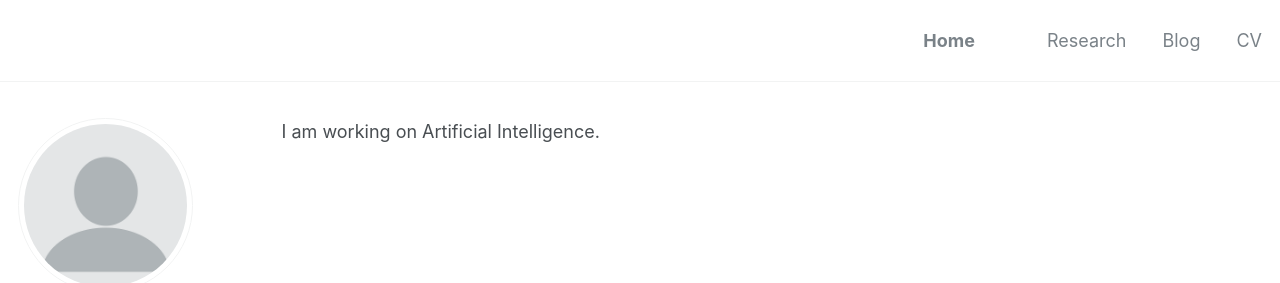
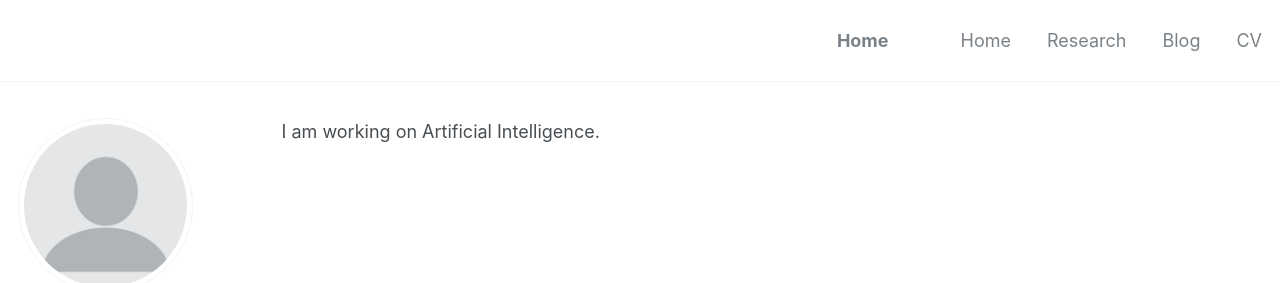
Before and after one commit to YashSharma79/YashSharma79.github.io, a Jekyll site: the page built from index.md, in a window 1280 px wide. Shown: the top 283 px of the page. Built offline with Jekyll 4.4.1, drawn with Linux system fonts in a browser that asks for light colours; our own code applies the rules of GitHub Pages for plain Markdown files.

Commit message:
Navigation bar

```diff
--- a/_data/navigation.yml
+++ b/_data/navigation.yml
@@ -1,5 +1,8 @@
 # main links links
 main:
+  - title: "Home"
+    url: /
+
   - title: "Research"
     url: /research/
 
--- a/_sass/_masthead.scss
+++ b/_sass/_masthead.scss
@@ -38,7 +38,7 @@
     padding: 0;
     clear: both;
     margin-left:auto;
-    margin-right:20;
+    margin-right:5;
     list-style-type: none;
   }
 }
```
